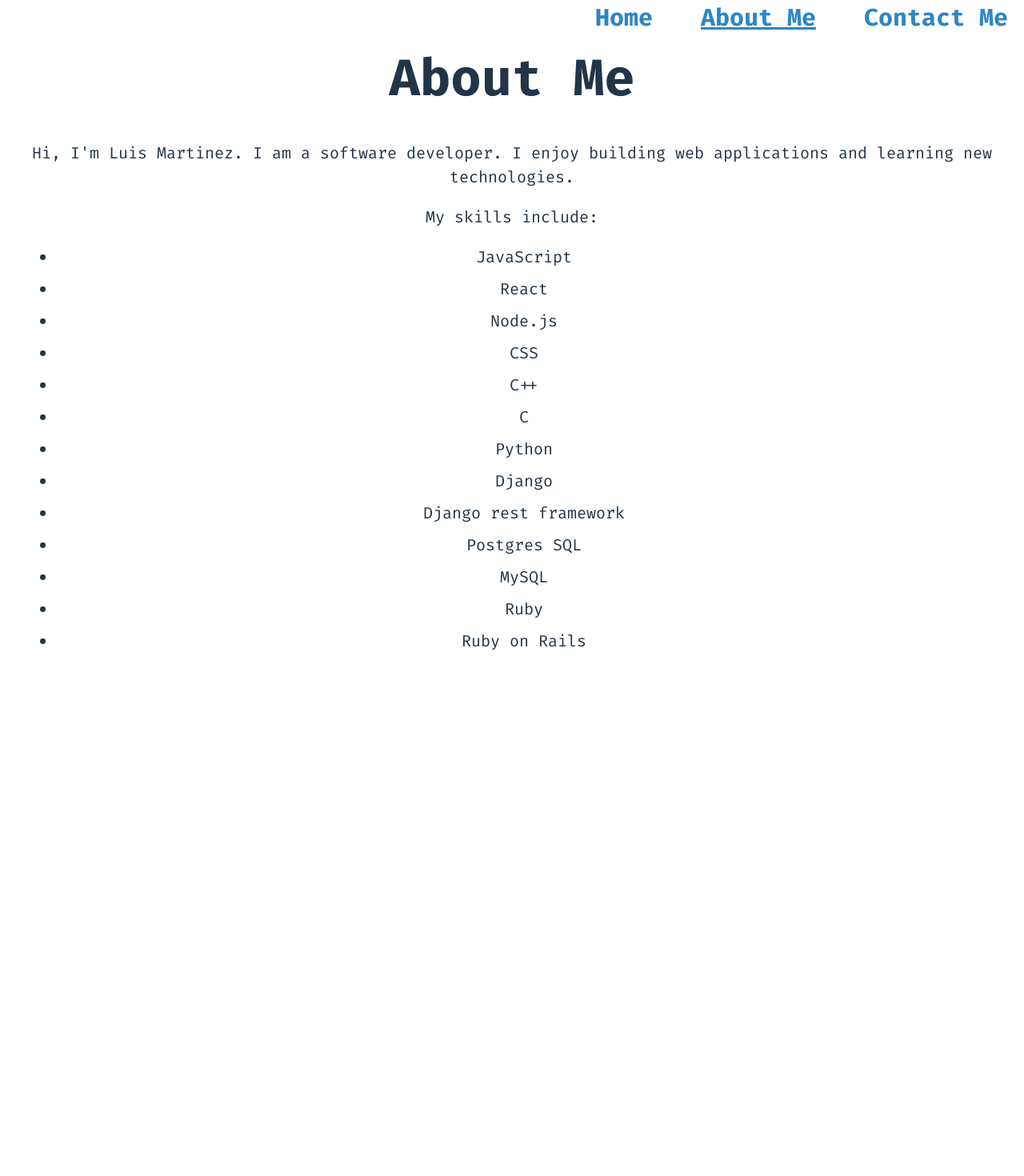
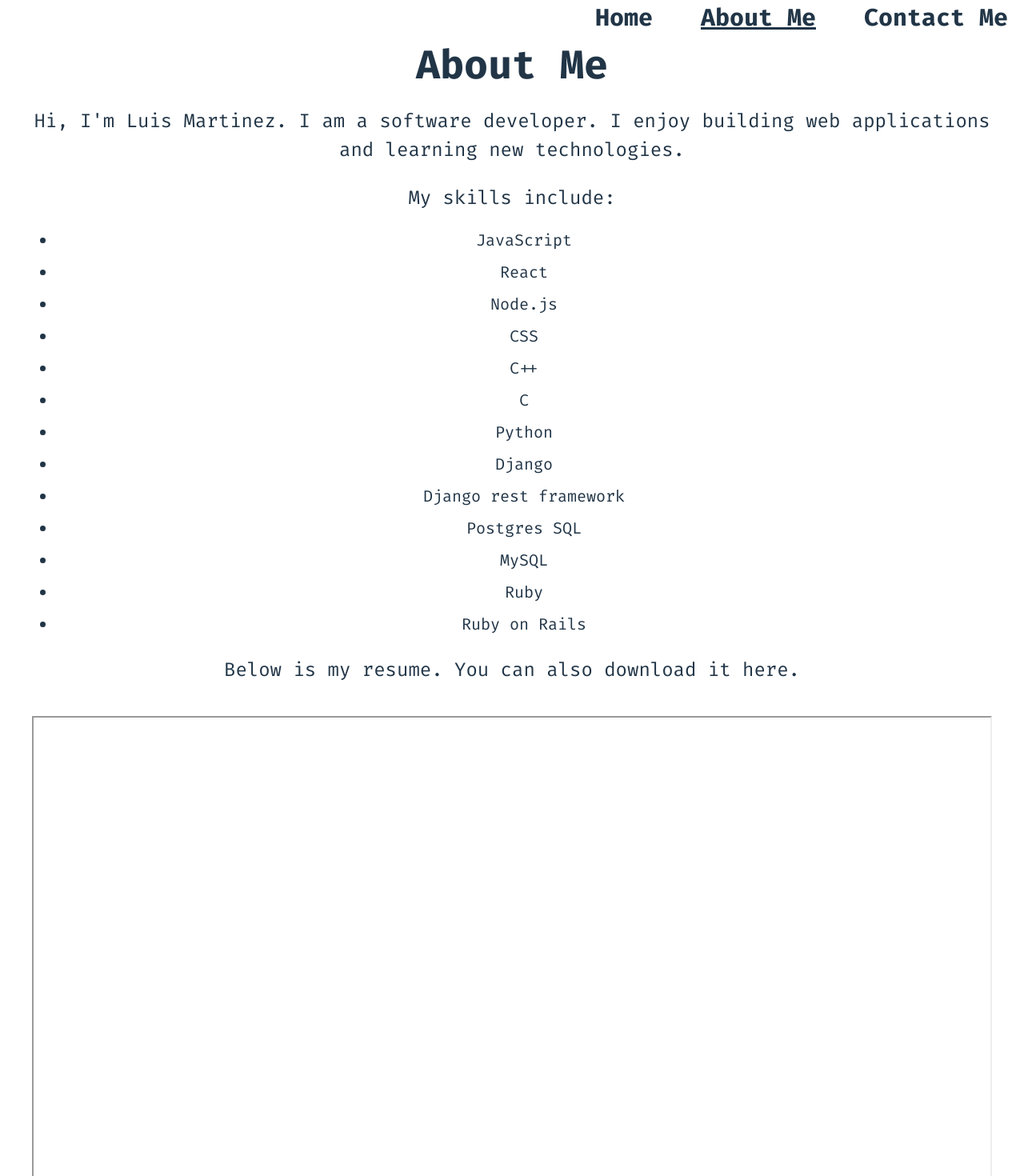
Before and after one commit to Lmx154/mywebsite, a React (Vite) app: page /mywebsite/about in a window 1280 px wide. Shown: the part 20-1490 px from the top of the page at 80% size. Before the commit the page ends 896 px from the top, so only its background shows below. Built offline with nearby package versions, Linux system fonts and the light colour scheme.

Commit message:
general stying changes

```diff
--- a/package.json
+++ b/package.json
@@ -16,6 +16,7 @@
     "dom": "^0.0.3",
     "react": "^18.3.1",
     "react-dom": "^18.3.1",
+    "react-pdf": "^9.1.1",
     "react-router": "^6.27.0",
     "react-router-dom": "^6.27.0"
   },
--- a/src/App.css
+++ b/src/App.css
@@ -1,44 +1,40 @@
-/* Update the nav-links styles */
+/* App.css */
 .nav-links {
-    position: absolute; /* Position the nav-links absolutely */
-    top: 1rem; /* Position from the top */
-    right: 1rem; /* Position from the right */
+    position: absolute;
+    top: 1rem;
+    right: 1rem;
     display: flex;
-    gap: 3rem; /* Increase gap to separate the links */
+    gap: 3rem;
 }
 
 .nav-links a {
-    color: var(--primary-color); /* Use the primary color */
+    color: inherit;
     text-decoration: none;
-    font-weight: bold; /* Make text bold */
-    font-size: 1.5rem; /* Increase font size */
-    transition:
-        text-decoration 0.3s ease,
-        color 0.3s ease; /* Smooth transition for text-decoration and color */
+    font-weight: bold;
+    font-size: 1.5rem;
+    transition: text-decoration 0.3s ease;
 }
 
 .nav-links a:hover {
-    text-decoration: underline; /* Solid underline effect on hover */
+    text-decoration: underline;
 }
 
 .nav-links a.active {
-    text-decoration: underline; /* Underline for active link */
+    text-decoration: underline;
 }
 
-/* Keep the rest of your styles */
 .home,
-.contact,
 .about {
     text-align: center;
     padding: 2rem;
     width: 100%;
-    box-sizing: border-box; /* Ensure padding is included in the element's total width and height */
+    box-sizing: border-box;
 }
 
 .content {
     flex: 1;
     width: 100%;
-    box-sizing: border-box; /* Ensure padding is included in the element's total width and height */
+    box-sizing: border-box;
 }
 
 .profile-pic {
@@ -51,15 +47,13 @@
 .links a {
     display: block;
     margin: 0.5rem 0;
-    color: var(--primary-color); /* Use the primary color */
+    color: inherit;
     text-decoration: none;
-    transition:
-        text-decoration 0.3s ease,
-        color 0.3s ease; /* Smooth transition for text-decoration and color */
+    transition: text-decoration 0.3s ease;
 }
 
 .links a:hover {
-    text-decoration: underline; /* Solid underline effect on hover */
+    text-decoration: underline;
 }
 
 form {
@@ -87,21 +81,21 @@ form button {
     padding: 0.5rem;
     border: none;
     border-radius: 4px;
-    background-color: var(--primary-color); /* Use the primary color */
+    background-color: var(--primary-color);
     color: white;
     cursor: pointer;
 }
 
 form button:hover {
-    background-color: var(--primary-color); /* Use the primary color */
+    background-color: var(--primary-color);
 }
 
 .about ul {
-    list-style-type: disc; /* Ensure bullet points are used */
-    padding-left: 1.5rem; /* Add some padding to the left for indentation */
-    margin-top: 0.5rem; /* Reduce the top margin to bring the list closer to the preceding text */
+    list-style-type: disc;
+    padding-left: 1.5rem;
+    margin-top: 0.5rem;
 }
 
 .about li {
-    margin-bottom: 0.5rem; /* Add some space between list items */
+    margin-bottom: 0.5rem;
 }
--- a/src/index.css
+++ b/src/index.css
@@ -34,12 +34,12 @@ body {
 
 a {
     font-weight: 500;
-    color: var(--primary-color); /* Use the primary color */
-    text-decoration: inherit;
+    color: inherit; /* Inherit color from parent */
+    text-decoration: none; /* Remove default underline */
 }
 
 a:hover {
-    color: var(--primary-color); /* Use the primary color */
+    text-decoration: underline; /* Underline on hover */
 }
 
 body {
@@ -83,7 +83,7 @@ button:focus-visible {
     }
 
     a:hover {
-        color: var(--primary-color); /* Use the primary color */
+        text-decoration: underline; /* Underline on hover */
     }
 
     button {
--- /dev/null
+++ b/src/pages/About.css
@@ -0,0 +1,36 @@
+.about {
+    text-align: center;
+    padding: 2rem;
+    width: 100%;
+    box-sizing: border-box; /* Ensure padding is included in the element's total width and height */
+}
+
+.about h1 {
+    font-size: 2.5rem;
+    margin-bottom: 1rem;
+}
+
+.about p {
+    font-size: 1.2rem;
+    margin-bottom: 1rem;
+}
+
+.about ul {
+    list-style-type: disc; /* Ensure bullet points are used */
+    padding-left: 1.5rem; /* Add some padding to the left for indentation */
+    margin-top: 0.5rem; /* Reduce the top margin to bring the list closer to the preceding text */
+}
+
+.about li {
+    margin-bottom: 0.5rem; /* Add some space between list items */
+}
+
+.resume-container {
+    margin-top: 2rem;
+    display: flex;
+    justify-content: center;
+    align-items: center;
+    width: 100%;
+    height: auto;
+    box-sizing: border-box; /* Ensure padding is included in the element's total width and height */
+}
--- a/src/pages/About.jsx
+++ b/src/pages/About.jsx
@@ -1,3 +1,6 @@
+import React from "react";
+import "./About.css";
+
 function About() {
   return (
     <div className="about">
@@ -21,9 +24,23 @@ function About() {
         <li>MySQL</li>
         <li>Ruby</li>
         <li>Ruby on Rails</li>
-
         {/* Add more skills as needed */}
       </ul>
+      <p>
+        Below is my resume. You can also{" "}
+        <a href="/src/assets/resume.pdf" download>
+          download it here
+        </a>
+        .
+      </p>
+      <div className="resume-container">
+        <iframe
+          src="/src/assets/resume.pdf"
+          width="100%"
+          height="600px"
+          title="Resume"
+        ></iframe>
+      </div>
     </div>
   );
 }
```
Also changed, not shown: 2 other files (tests, documents, lock files or other folders).
